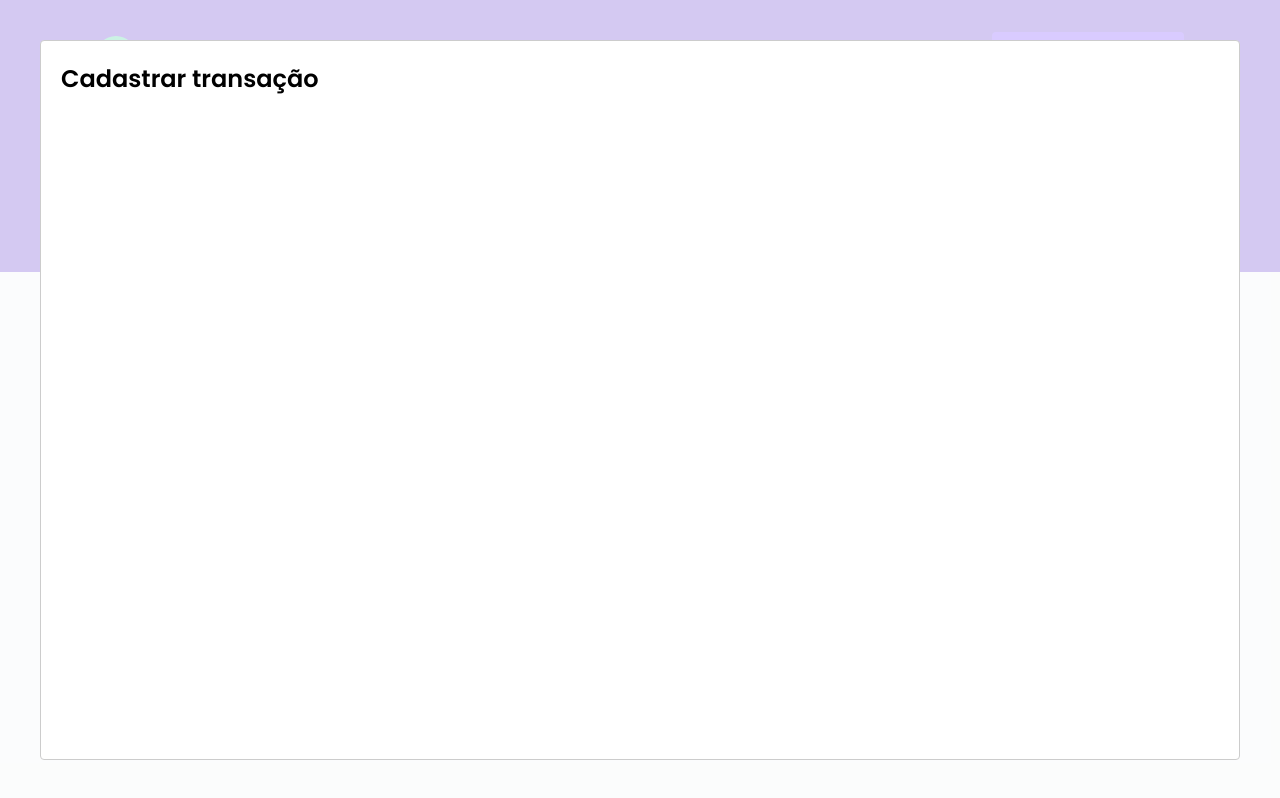
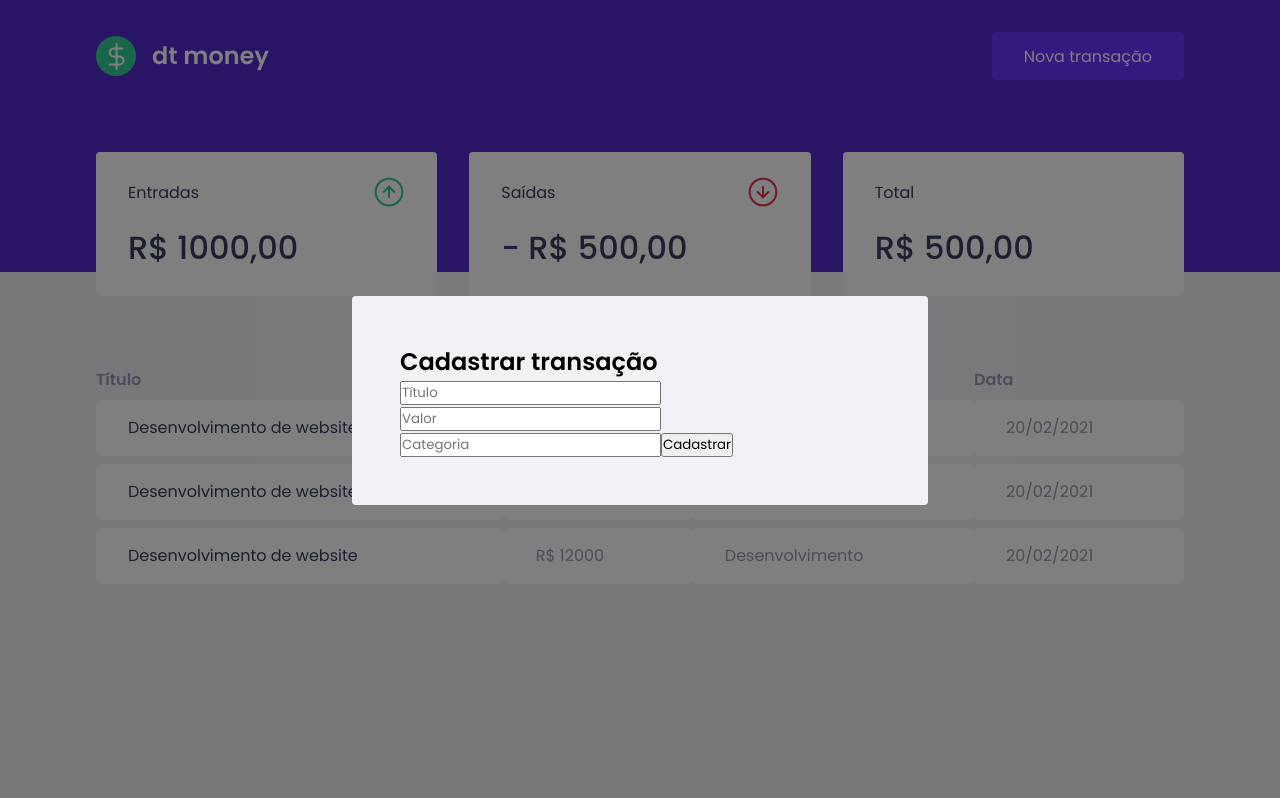
Before and after one commit to viniciusbls9/manager-balance, a React (Create React App) app: page / in a window 1280 px wide. Both pictures are taken after a click on the button "Nova transação". Built offline with nearby package versions, Linux system fonts and the light colour scheme; no server answers; what miragejs would draw is missing.

Commit message:
feat: create first styles of modal component

```diff
--- a/src/components/NewTransactionModal/index.tsx
+++ b/src/components/NewTransactionModal/index.tsx
@@ -1,4 +1,5 @@
 import Modal from "react-modal";
+import * as Styled from "./styles";
 
 interface NewTransactionModalProps {
   isOpen: boolean;
@@ -10,8 +11,23 @@
   onRequestClose,
 }: NewTransactionModalProps) {
   return (
-    <Modal isOpen={isOpen} onRequestClose={onRequestClose}>
-      <h2>Cadastrar transação</h2>
+    <Modal
+      isOpen={isOpen}
+      onRequestClose={onRequestClose}
+      overlayClassName="react-modal-overlay"
+      className="react-modal-content"
+    >
+      <Styled.Container>
+        <h2>Cadastrar transação</h2>
+
+        <input placeholder="Título" />
+
+        <input placeholder="Valor" type="number" />
+
+        <input placeholder="Categoria" type="number" />
+
+        <button type="submit">Cadastrar</button>
+      </Styled.Container>
     </Modal>
   );
 }
--- a/src/components/NewTransactionModal/styles.ts
+++ b/src/components/NewTransactionModal/styles.ts
@@ -1,3 +1,3 @@
 import styled from 'styled-components'
 
-export const Container = styled.div``;
+export const Container = styled.form``;
--- a/src/styles/global.ts
+++ b/src/styles/global.ts
@@ -54,4 +54,28 @@
     opacity: 0.6;
     cursor: not-allowed;
   }
+
+.react-modal-overlay {
+  background: rgba(0, 0, 0, 0.5);
+
+  position: fixed;
+  top: 0;
+  bottom: 0;
+  left: 0;
+  right: 0;
+
+  display: flex;
+  align-items: center;
+  justify-content: center;
+}
+
+.react-modal-content {
+  width: 100%;
+  max-width: 576px;
+
+  background: var(--background);
+  padding: 3rem;
+  position: relative;
+  border-radius: 0.25rem;
+}
 `
```
